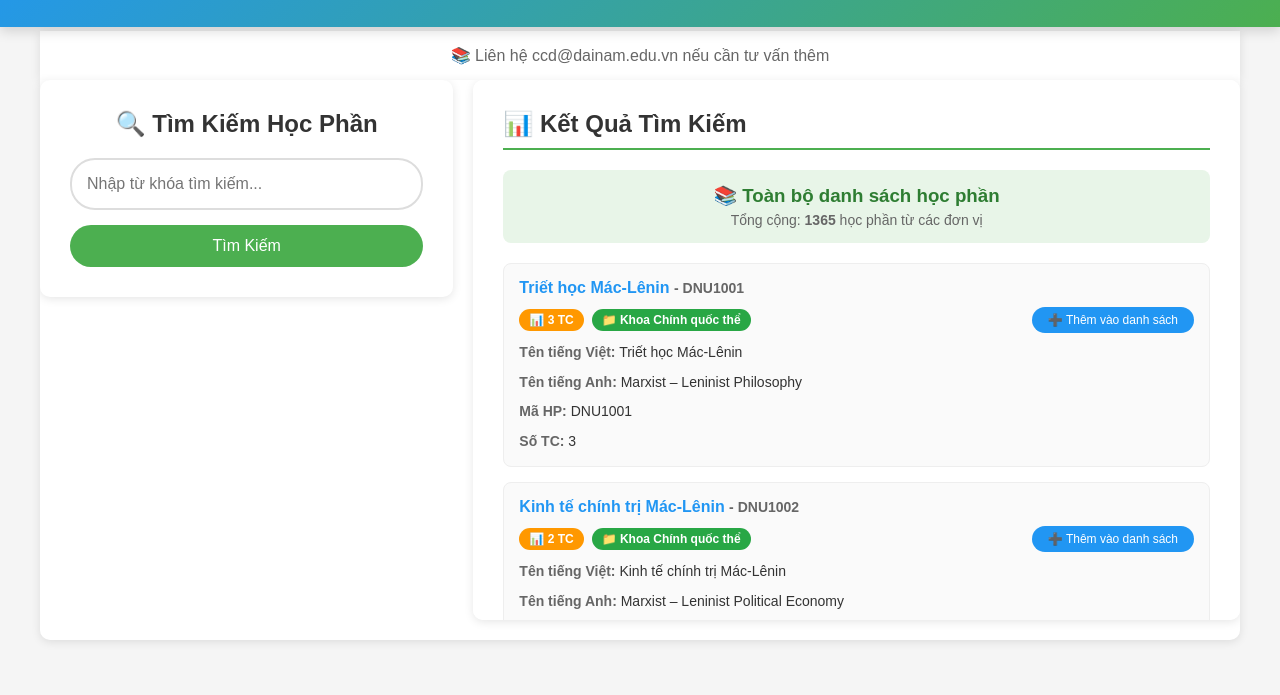
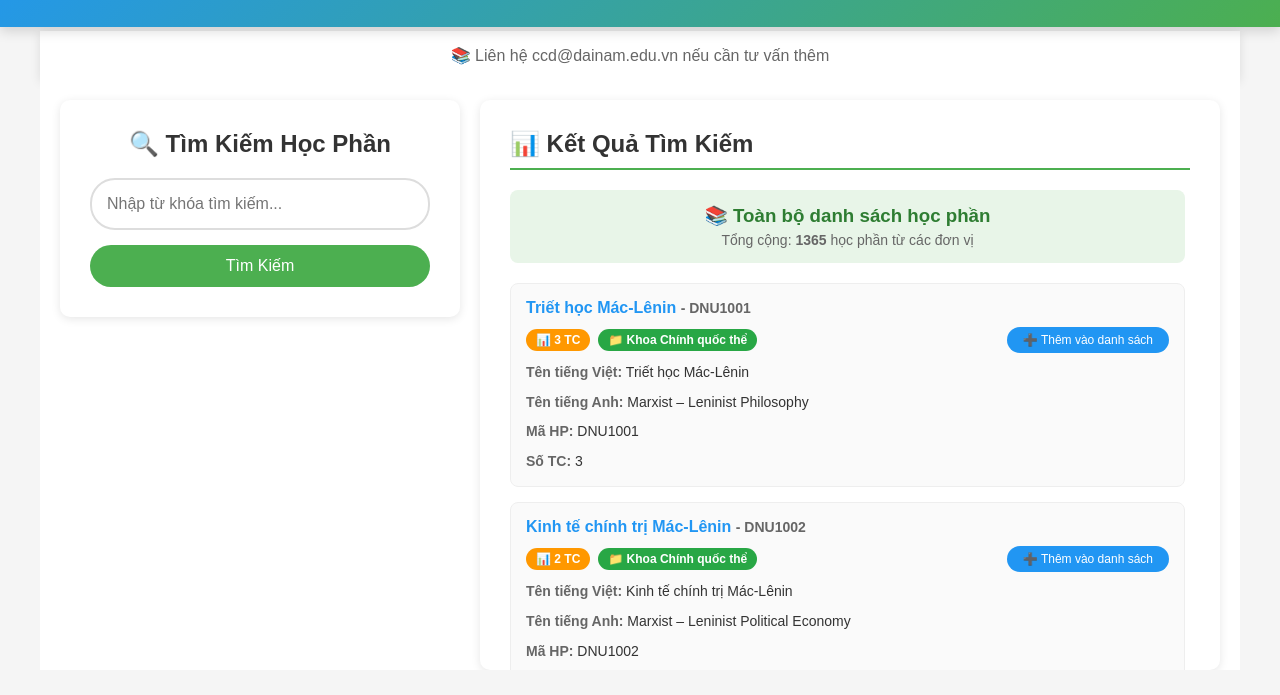
Before and after one commit to hiepnh123/ccd, a plain HTML site: page index.html in a window 1280 px wide. Shown: the part 109-804 px from the top of the page. Drawn offline with Linux system fonts and the light colour scheme.

Commit message:
Add files via upload
change hpg 3

```diff
--- a/index.html
+++ b/index.html
@@ -17,7 +17,8 @@
             background-color: #f5f5f5;
             margin: 0;
             padding: 0;
-            padding-top: 140px; /* Space for fixed header */
+            height: 100vh; /* Full viewport height */
+            overflow: hidden; /* Prevent body scroll */
         }
 
         /* Header Styles */
@@ -89,8 +90,9 @@
         }
 
         .main-container {
-            padding: 20px;
-            padding-top: 120px; /* Space for fixed tabs */
+            padding: 0;
+            margin-top: 140px; /* Space for fixed header */
+            height: calc(100vh - 140px); /* Full remaining height */
         }
 
         /* Login Modal */
@@ -393,11 +395,10 @@
         .tab-content {
             display: none;
             background: white;
-            border-radius: 0 0 10px 10px;
-            box-shadow: 0 2px 10px rgba(0, 0, 0, 0.1);
-            min-height: 70vh;
-            max-height: calc(100vh - 260px);
-            overflow-y: auto;
+            border-radius: 0;
+            box-shadow: none;
+            height: calc(100% - 120px);
+            overflow: hidden;
         }
 
         .tab-content.active {
@@ -409,7 +410,9 @@
             margin: 0 auto;
             display: flex;
             gap: 20px;
-            height: calc(100vh - 260px); /* Full height minus header and tab space */
+            height: 100%;
+            align-items: stretch;
+            padding: 20px 20px 0 20px;
         }
 
         /* Phần tìm kiếm */
@@ -420,6 +423,7 @@
     border-radius: 10px;
     box-shadow: 0 2px 10px rgba(0, 0, 0, 0.1);
     height: fit-content;
+    align-self: flex-start; /* Align to top and maintain natural height */
 }
 
         .search-section h2 {
@@ -906,11 +910,13 @@
 .results-section {
     flex: 2;
     background: white;
-            padding: 30px;
+    padding: 30px 30px 0 30px;
     border-radius: 10px;
     box-shadow: 0 2px 10px rgba(0, 0, 0, 0.1);
-            overflow-y: auto;
-            max-height: calc(100vh - 260px);
+    overflow: visible;
+    height: 100%;
+    display: flex;
+    flex-direction: column;
 }
 
         .results-section h2 {
@@ -918,6 +924,36 @@
             color: #333;
             border-bottom: 2px solid #4CAF50;
             padding-bottom: 10px;
+            flex-shrink: 0; /* Prevent header from shrinking */
+        }
+
+        #resultsContainer {
+            flex: 1;
+            overflow-y: scroll;
+            overflow-x: hidden;
+            max-height: calc(100vh - 320px); /* Adjusted for flat design */
+            min-height: 0;
+            padding-bottom: 30px;
+            padding-right: 5px;
+        }
+
+        /* Custom scrollbar styling for better visibility */
+        #resultsContainer::-webkit-scrollbar {
+            width: 12px;
+        }
+
+        #resultsContainer::-webkit-scrollbar-track {
+            background: #f1f1f1;
+            border-radius: 6px;
+        }
+
+        #resultsContainer::-webkit-scrollbar-thumb {
+            background: #888;
+            border-radius: 6px;
+        }
+
+        #resultsContainer::-webkit-scrollbar-thumb:hover {
+            background: #555;
         }
 
         .no-results {
```
Lines whose indentation alone changed are shown as unchanged.
